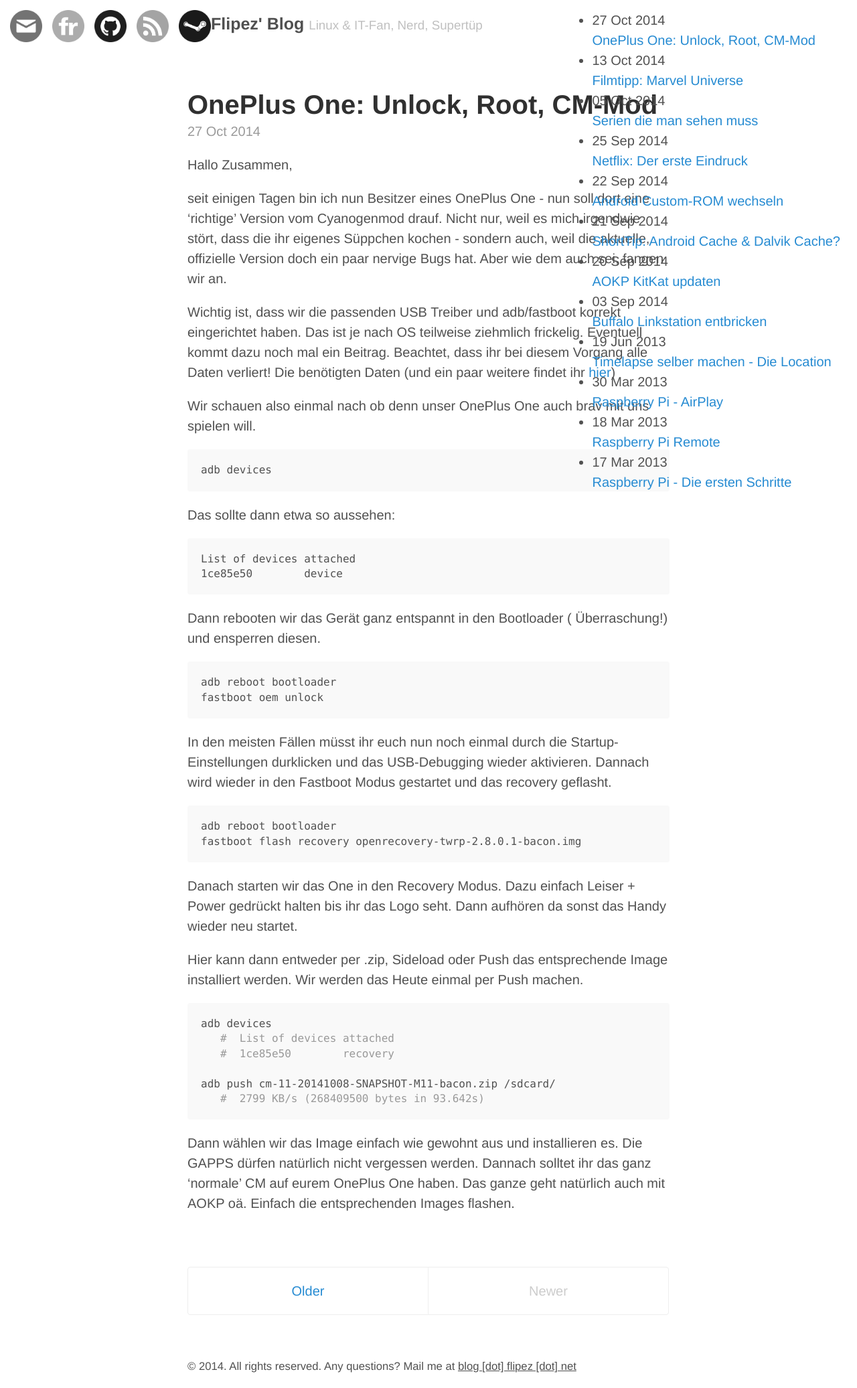
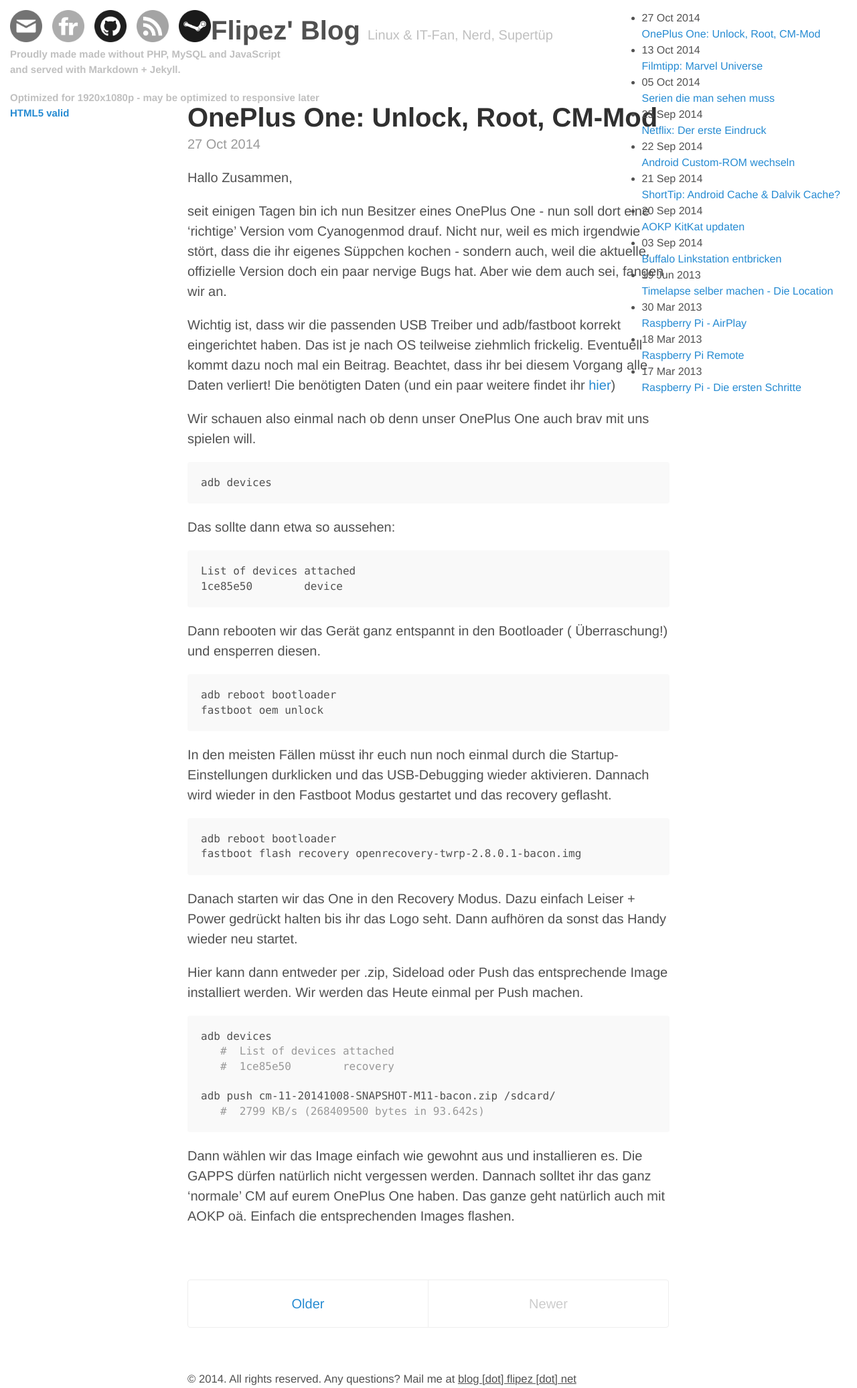
Before and after one commit to Flipez/flipez.github.io, a Jekyll site: the page built from index.html, in a window 1280 px wide. Shown: the whole page at 67% size. Built offline with Jekyll 4.4.1, drawn with Linux system fonts in a browser that asks for light colours; Markdown is read by kramdown in place of the engine named in the settings; the list of posts is cut into pages by our own code.

Commit message:
added quote, optimized header and config

```diff
--- a/_config.yml
+++ b/_config.yml
@@ -5,7 +5,7 @@ relative_permalinks: true
 # Setup
 title:            "Flipez' Blog"
 tagline:          "Linux & IT-Fan, Nerd, Supertüp"
-url:              https://flipez.de
+url:              http://blog.flipez.de
 paginate:         1
 baseurl:          /
 author:
--- a/_layouts/default.html
+++ b/_layouts/default.html
@@ -1,5 +1,5 @@
 <!DOCTYPE html>
-<html lang="en">
+<html lang="de">
 
   {% include head.html %}
 
@@ -10,6 +10,15 @@
       <div class="header-icons"><a href="https://github.com/Flipez"><img src="{{ site.baseurl }}public/github.png" alt=""></a></div>
       <div class="header-icons"><a href="http://blog.flipez.de/atom.xml"><img src="{{ site.baseurl }}public/rss.png" alt=""></a></div>
       <div class="header-icons"><a href="https://steamcommunity.com/id/flipez"><img src="{{ site.baseurl }}public/steam.png" alt=""></a></div>
+    </div>
+    <div class="quote">
+        <p>
+          Proudly made made without PHP, MySQL and JavaScript <br />
+          and served with Markdown + Jekyll.
+        </p>
+        <p>
+          Optimized for 1920x1080p - may be optimized to responsive later<br />
+          <a href="http://validator.w3.org/check?uri={{ site.url }}">HTML5 valid</a>
     </div>
     <div class="header-posts">
       <ul>
@@ -22,10 +31,10 @@
 
     <div class="container content">
       <header class="masthead">
-        <h3 class="masthead-title">
+        <h1 class="masthead-title">
           <a href="{{ site.baseurl }}" title="Home">{{ site.title }}</a>
           <small>{{ site.tagline }}</small>
-        </h3>
+        </h1>
       </header>
 
       <main>
--- a/public/css/poole.css
+++ b/public/css/poole.css
@@ -314,7 +314,7 @@ tbody tr:nth-child(odd) th {
   color: #505050;
 }
 .masthead-title small {
-  font-size: 75%;
+  font-size: 50%;
   font-weight: 400;
   color: #c0c0c0;
   letter-spacing: 0;
@@ -456,4 +456,17 @@ a.pagination-item:hover {
   float: right;
   margin-top: 15px;
   margin-right: 15px;
+  letter-spacing: 0;
+  font-size: 80%;
 }
+
+.quote {
+  float: left;
+  position: absolute;
+  top: 70px;
+  left: 15px;
+  font-size: 75%;
+  font-weight: bold;
+  color: #c0c0c0;
+  letter-spacing: 0;
+}
```
